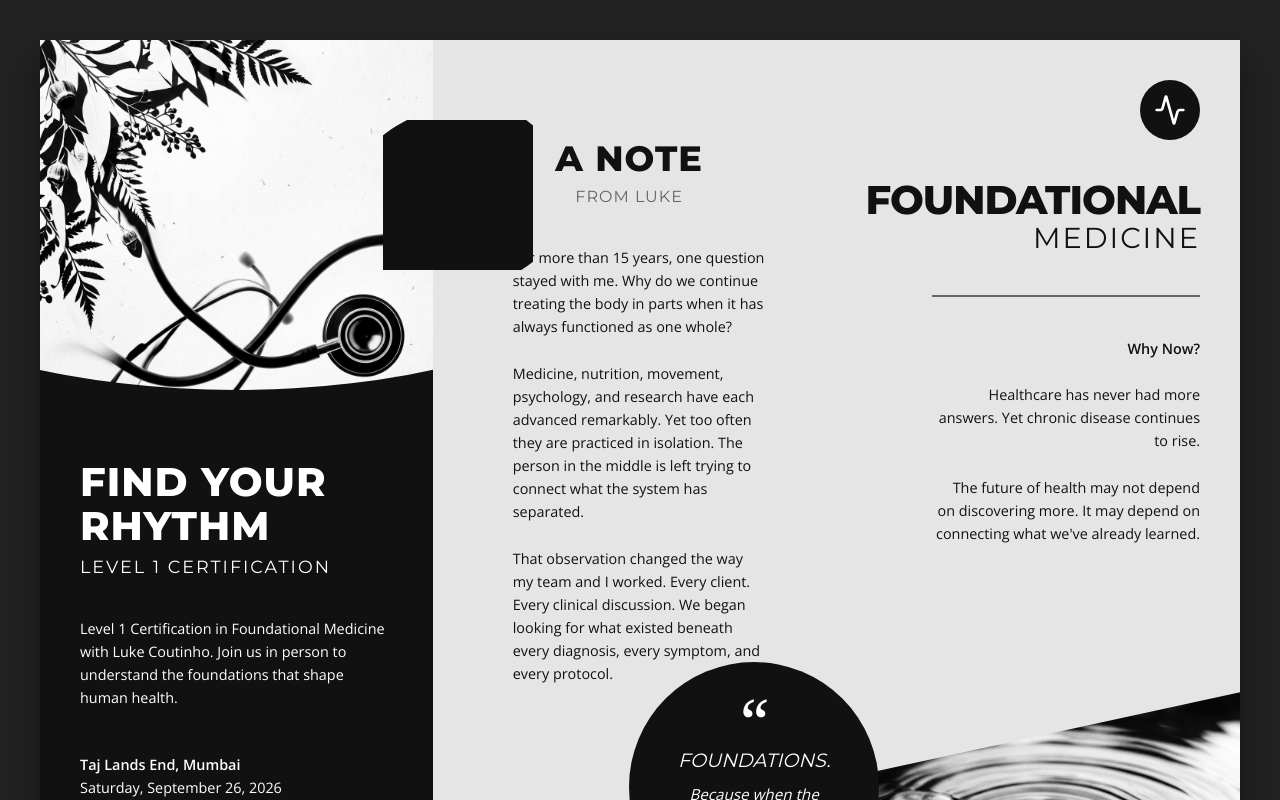
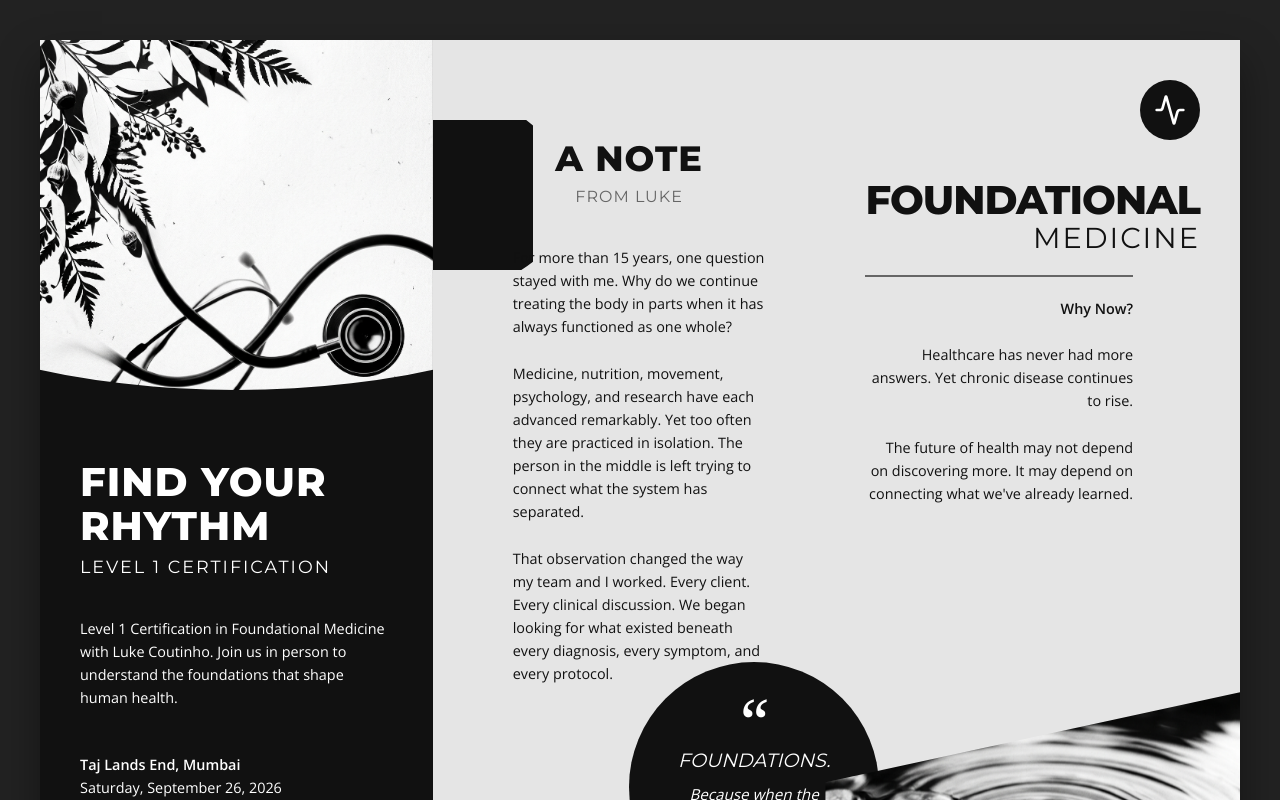
Before and after one commit to Komalgiri15/LC, a React (Vite) app: page / in a window 1280 px wide. Shown: the top 800 px of the page. Built offline with nearby package versions, Linux system fonts and the light colour scheme.

Commit message:
Add 3D folding intro animation and fix UI clippings

```diff
--- a/src/components/Spread1.tsx
+++ b/src/components/Spread1.tsx
@@ -18,14 +18,25 @@
 
 export default function Spread1() {
   return (
-    <div className="brochure-container">
+    <motion.div
+      className="brochure-container"
+      initial={{ y: '30vh', opacity: 0 }}
+      animate={{ y: 0, opacity: 1 }}
+      transition={{ duration: 1.2, ease: "easeOut" }}
+    >
       {/* COLUMN 1 (Left - Black) */}
-      <div className="col col-black">
+      <motion.div
+        className="col col-black"
+        initial={{ rotateY: 110, transformOrigin: 'right', opacity: 0.3 }}
+        animate={{ rotateY: 0, opacity: 1 }}
+        transition={{ duration: 1.8, delay: 0.4, ease: [0.16, 1, 0.3, 1] }}
+        style={{ zIndex: 10 }}
+      >
         <motion.img
           initial={{ opacity: 0 }}
           whileInView={{ opacity: 1 }}
           viewport={{ once: true }}
-          transition={{ duration: 1.5 }}
+          transition={{ duration: 1.5, delay: 1 }}
           src="/top-img.png"
           alt="Health Abstract"
           className="img-top-curve"
@@ -60,10 +71,15 @@
             <p>+91 90498 84135</p>
           </motion.div>
         </motion.div>
-      </div>
+      </motion.div>
 
       {/* COLUMN 2 (Middle - Light Grey) */}
-      <div className="col">
+      <motion.div
+        className="col"
+        initial={{ opacity: 0, scale: 0.95 }}
+        animate={{ opacity: 1, scale: 1 }}
+        transition={{ duration: 1.2, delay: 0.6, ease: "easeOut" }}
+      >
         <motion.svg
           initial={{ scale: 0.8, opacity: 0 }}
           whileInView={{ scale: 1, opacity: 1 }}
@@ -104,28 +120,34 @@
           initial={{ opacity: 0, scale: 0.9, rotateX: 45 }}
           whileInView={{ opacity: 1, scale: 1, rotateX: 0 }}
           viewport={{ once: true }}
-          transition={{ duration: 0.6, delay: 0.4 }}
+          transition={{ duration: 0.6, delay: 1 }}
           className="circle-quote"
         >
           <span className="quote-mark">“</span>
           <p className="font-heading" style={{ fontSize: '1.2rem', marginBottom: '10px' }}>FOUNDATIONS.</p>
           <p>Because when the foundations improve, everything built upon them improves too.</p>
         </motion.div>
-      </div>
+      </motion.div>
 
       {/* COLUMN 3 (Right - Light Grey) */}
       <motion.div
         className="col col-right"
+        initial={{ rotateY: -110, transformOrigin: 'left', opacity: 0.3 }}
+        animate={{ rotateY: 0, opacity: 1 }}
+        transition={{ duration: 1.8, delay: 0.4, ease: [0.16, 1, 0.3, 1] }}
+        style={{ zIndex: 10 }}
+      >
+        <motion.div
           variants={staggerContainer}
           initial="initial"
           whileInView="whileInView"
           viewport={{ once: true, margin: "-50px" }}
+          style={{ width: '100%' }}
         >
           <motion.div variants={flipIn} className="icon-circle">
             <Activity size={32} />
           </motion.div>
 
-        {/* Fixed Title on one line */}
           <motion.h1 variants={flipIn} className="title-huge font-heading" style={{ fontSize: '2.5rem' }}>FOUNDATIONAL</motion.h1>
           <motion.p variants={flipIn} className="subtitle-huge font-heading">MEDICINE</motion.p>
 
@@ -138,16 +160,17 @@
           <motion.p variants={flipIn} className="text-body">
             The future of health may not depend on discovering more. It may depend on connecting what we've already learned.
           </motion.p>
+        </motion.div>
 
         <motion.img
           initial={{ opacity: 0 }}
           whileInView={{ opacity: 1 }}
-          transition={{ duration: 1.5, delay: 0.5 }}
+          transition={{ duration: 1.5, delay: 1 }}
           src="/bottom-img.png"
           alt="Rhythm Background"
           className="img-bottom-slant"
         />
       </motion.div>
-    </div>
+    </motion.div>
   );
 }
--- a/src/index.css
+++ b/src/index.css
@@ -38,8 +38,8 @@
   display: grid;
   grid-template-columns: 1fr 1fr 1fr;
   box-shadow: 0 20px 40px rgba(0, 0, 0, 0.4);
-  overflow: hidden;
   position: relative;
+  perspective: 2500px;
 }
 
 @media (max-width: 900px) {
@@ -54,6 +54,7 @@
   position: relative;
   display: flex;
   flex-direction: column;
+  transform-style: preserve-3d;
 }
 
 /* Column 1 - Black */
```
Lines whose indentation alone changed are shown as unchanged.
